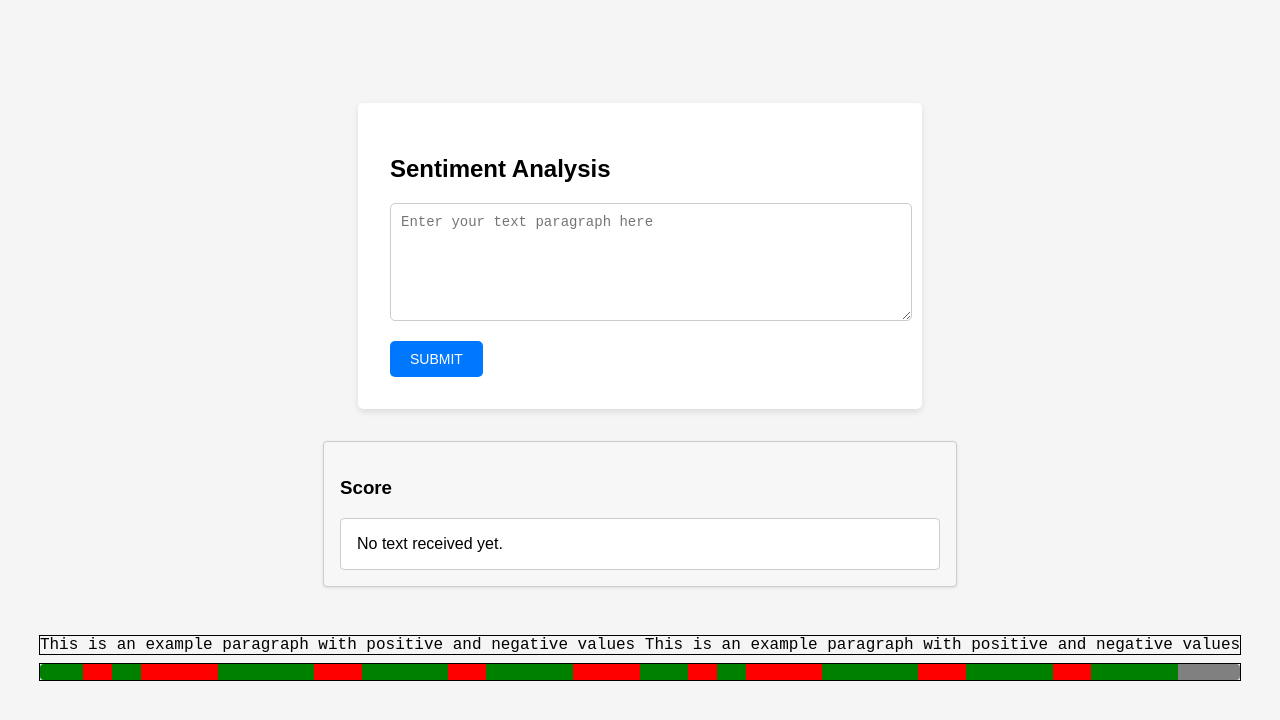
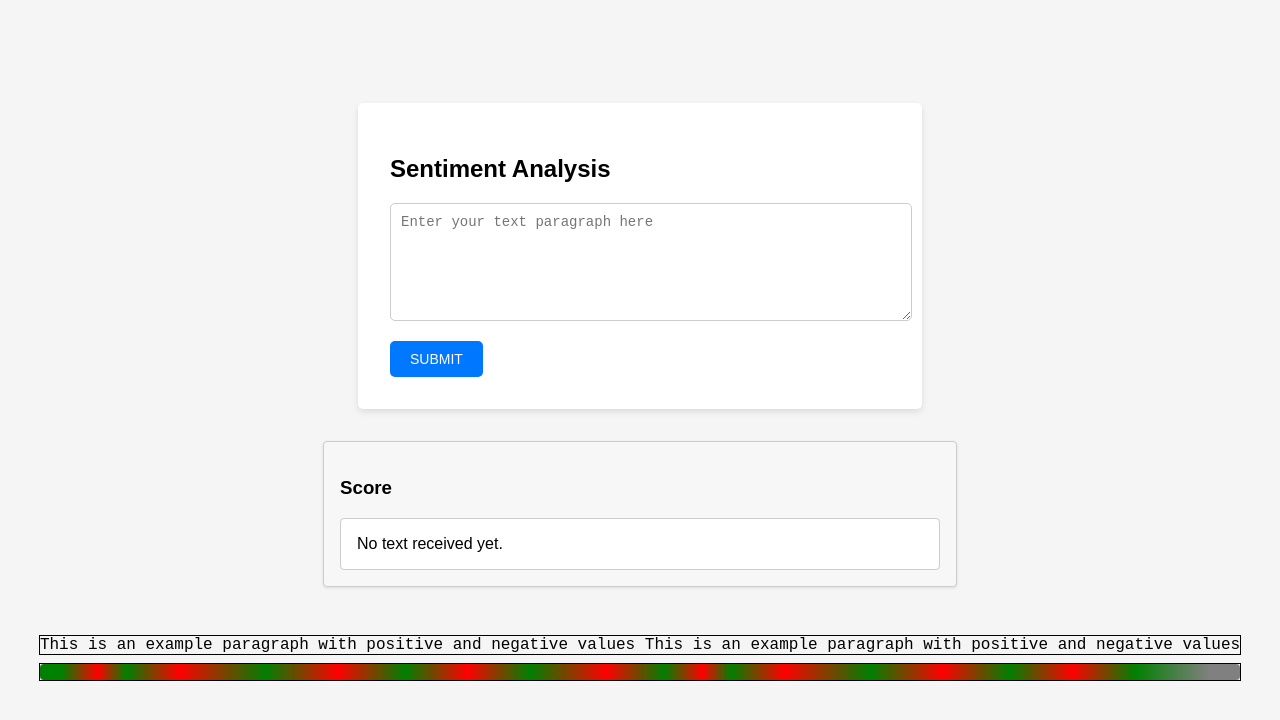
Before and after one commit to huangruoqi/ruoqi-org, a React (Create React App) app in the folder frontend/: page / in a window 1280 px wide. Shown: the top 720 px of the page. Built offline with nearby package versions, Linux system fonts and the light colour scheme.

Commit message:
add gradient effect

```diff
--- a/frontend/src/components/LineByLineBar.jsx
+++ b/frontend/src/components/LineByLineBar.jsx
@@ -19,8 +19,17 @@ const LineByLineBar = ({ words, values }) => {
     values.forEach((value, index) => {
       const startPos = total;
       const endPos = startPos + ratios[index];
+      const midPos = (startPos + endPos)/2;
       const color = getColor(value);
-      gradient += `, ${color} ${startPos}%, ${color} ${endPos}%`;
+      if (index === 0) {
+        gradient += `, ${color} ${startPos}%, ${color} ${midPos}%`;
+      } else {
+        gradient += `, ${color} ${midPos}%`;
+      }
+
+      if (index === words.length - 1) {
+        gradient += `, ${color} ${endPos}%`;
+      }
         total += ratios[index];
     });
 
```
